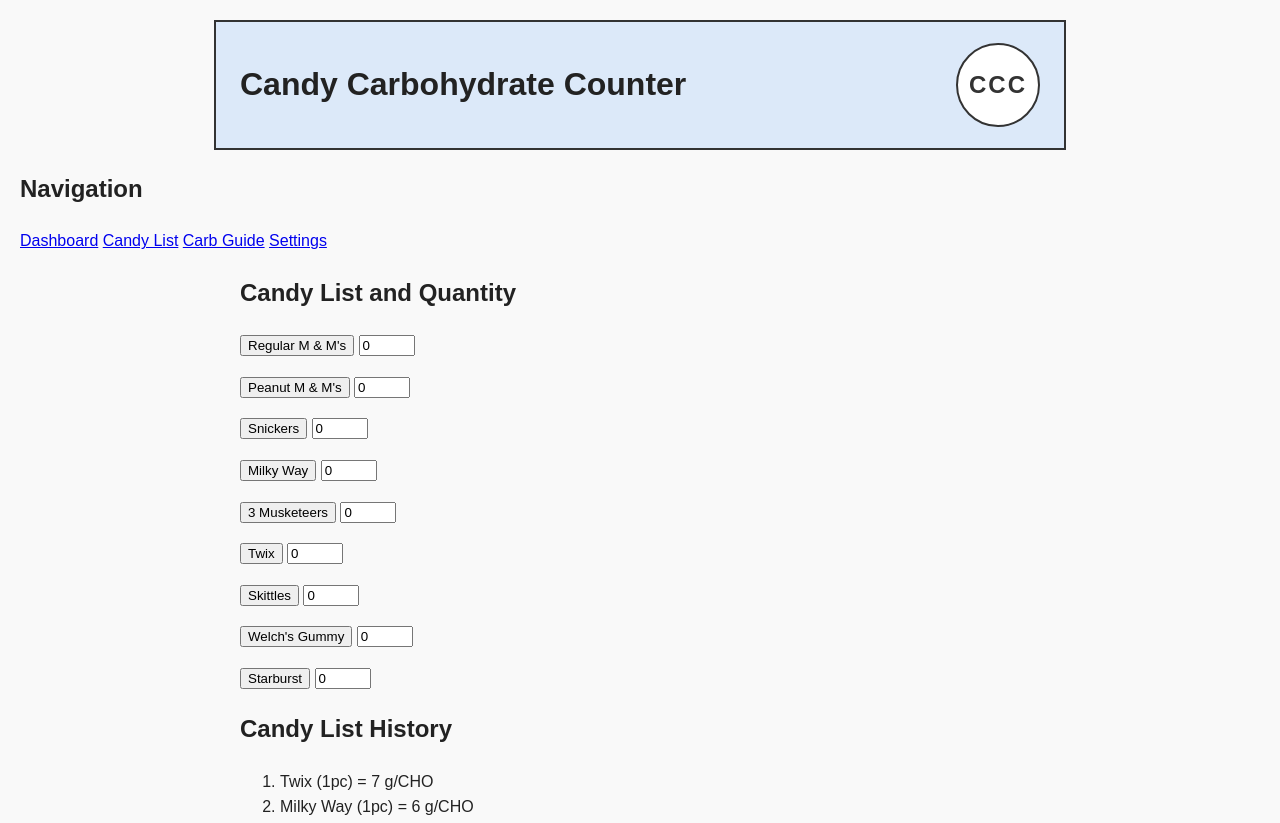
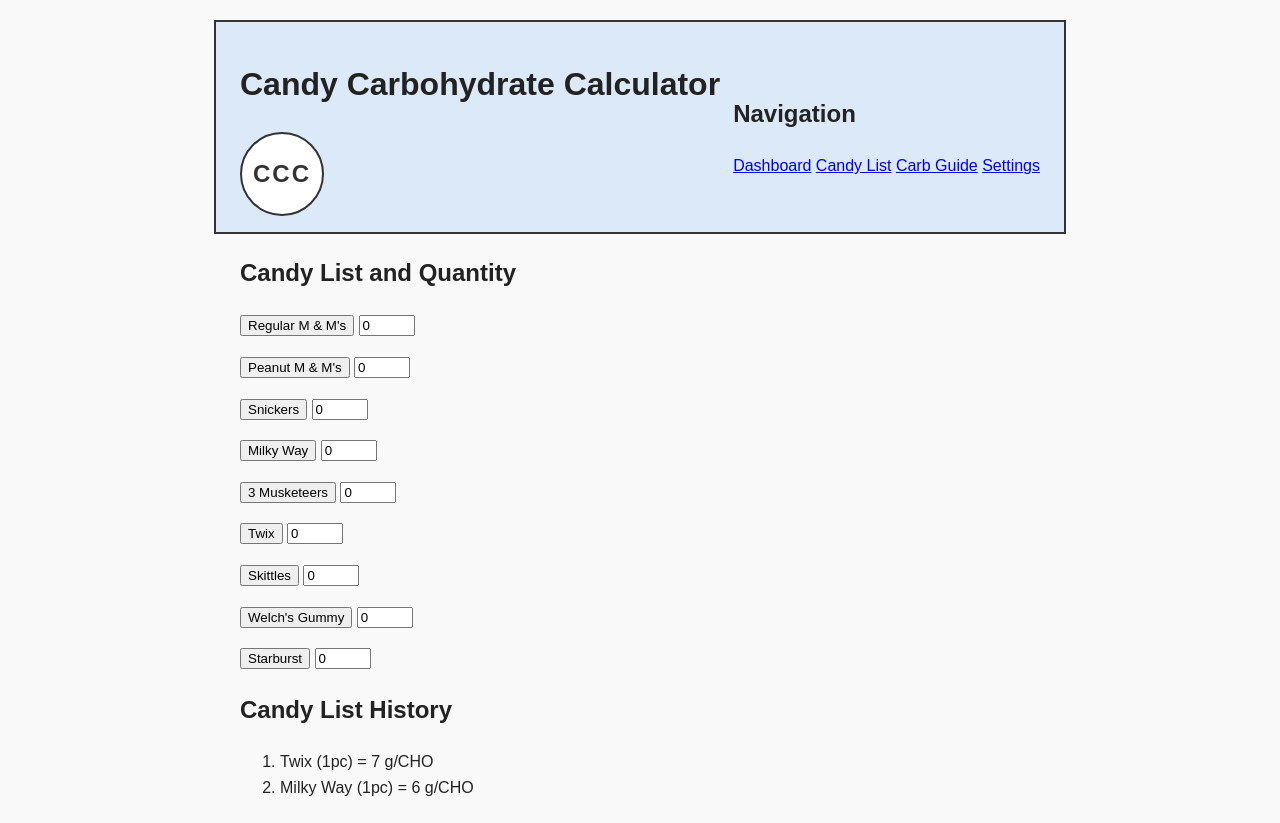
Before and after one commit to ArlynMP/SDEV153-Fall2026-websitdev, a plain HTML site: page index.html in a window 1280 px wide. Shown: the top 823 px of the page. Drawn offline with Linux system fonts and the light colour scheme.

Commit message:
Update header and navigation structure in index.html

```diff
--- a/index.html
+++ b/index.html
@@ -9,22 +9,23 @@
 
  <!-- 1. The ONLY main header at the top -->
   <header class="site-header">
-    <h1>Candy Carbohydrate Counter</h1>
+  <!-- Top row inside the blue box: Title on left, Logo on right -->
+  <div class="header-top">
+    <h1>Candy Carbohydrate Calculator</h1>
     <div class="logo-circle">CCC</div>
-  </header>
+  </div>
 
-  <p>
+  <!-- Bottom row inside the same blue box: Navigation -->
   <nav class="site-nav">
     <h2>Navigation</h2>
     <div class="nav-links">
-        <div class="nav-center">
       <a href="#dashboard">Dashboard</a>
       <a href="#candy-list">Candy List</a>
       <a href="#carb-guide">Carb Guide</a>
       <a href="#settings">Settings</a>
     </div>
   </nav>
-  </p>
+</header>
   <main>
     <section id="candy-list">
       <h2>Candy List and Quantity</h2>
```
Lines whose indentation alone changed are shown as unchanged.
